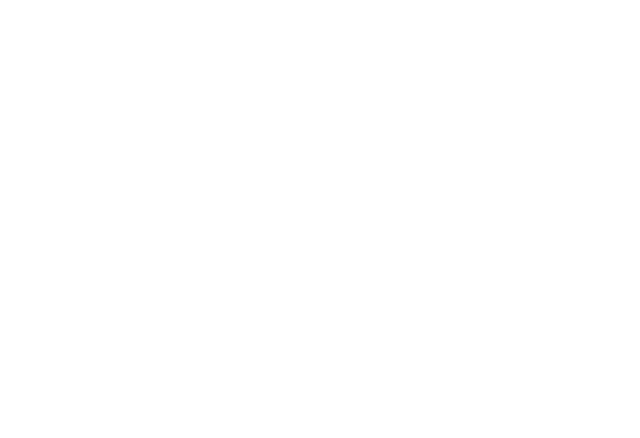
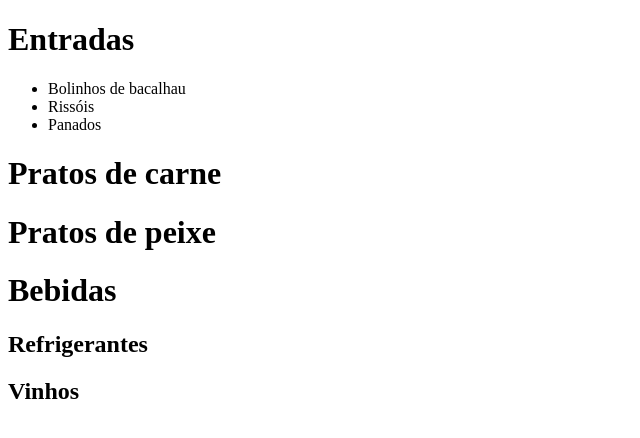
Before and after one commit to a35319-IPCA/PW1, a plain HTML site: page index.html in a window 1280 px wide. Shown: the whole page, without its empty margins (0-640 px from the left). Drawn offline with Linux system fonts and the light colour scheme.

Commit message:
primeiro teste

```diff
--- a/index.html
+++ b/index.html
@@ -6,9 +6,17 @@
     <title>Document</title>
 </head>
 <body>
-    <h1></h1>
-    <h1></h1>
-    <h1></h1>
-    <h1></h1>
+    <h1>Entradas</h1>
+    <ul>
+        <li>Bolinhos de bacalhau</li>
+        <li>Rissóis</li>
+        <li>Panados</li>
+    </ul>
+
+    <h1>Pratos de carne</h1>
+    <h1>Pratos de peixe</h1>
+    <h1>Bebidas</h1>
+    <h2>Refrigerantes</h2>
+    <h2>Vinhos</h2>
 </body>
 </html>
```
